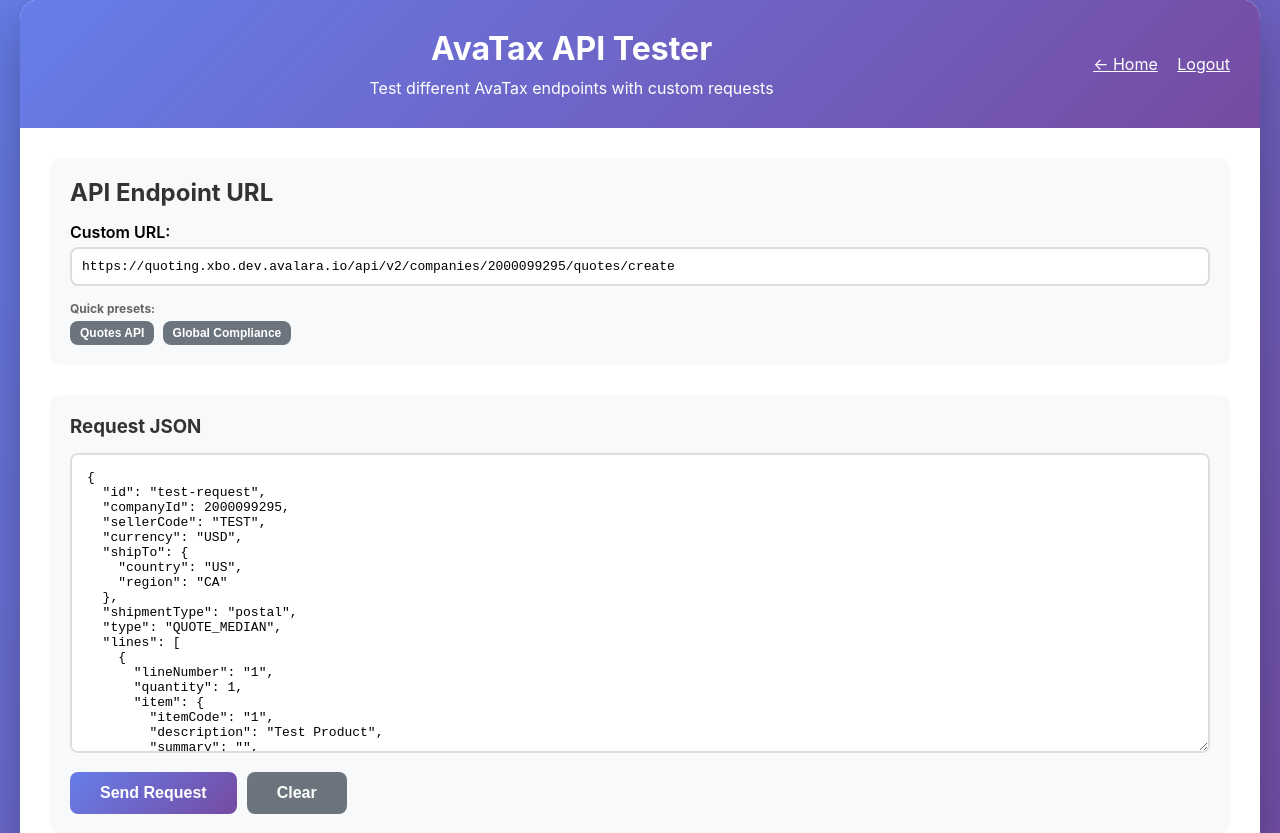
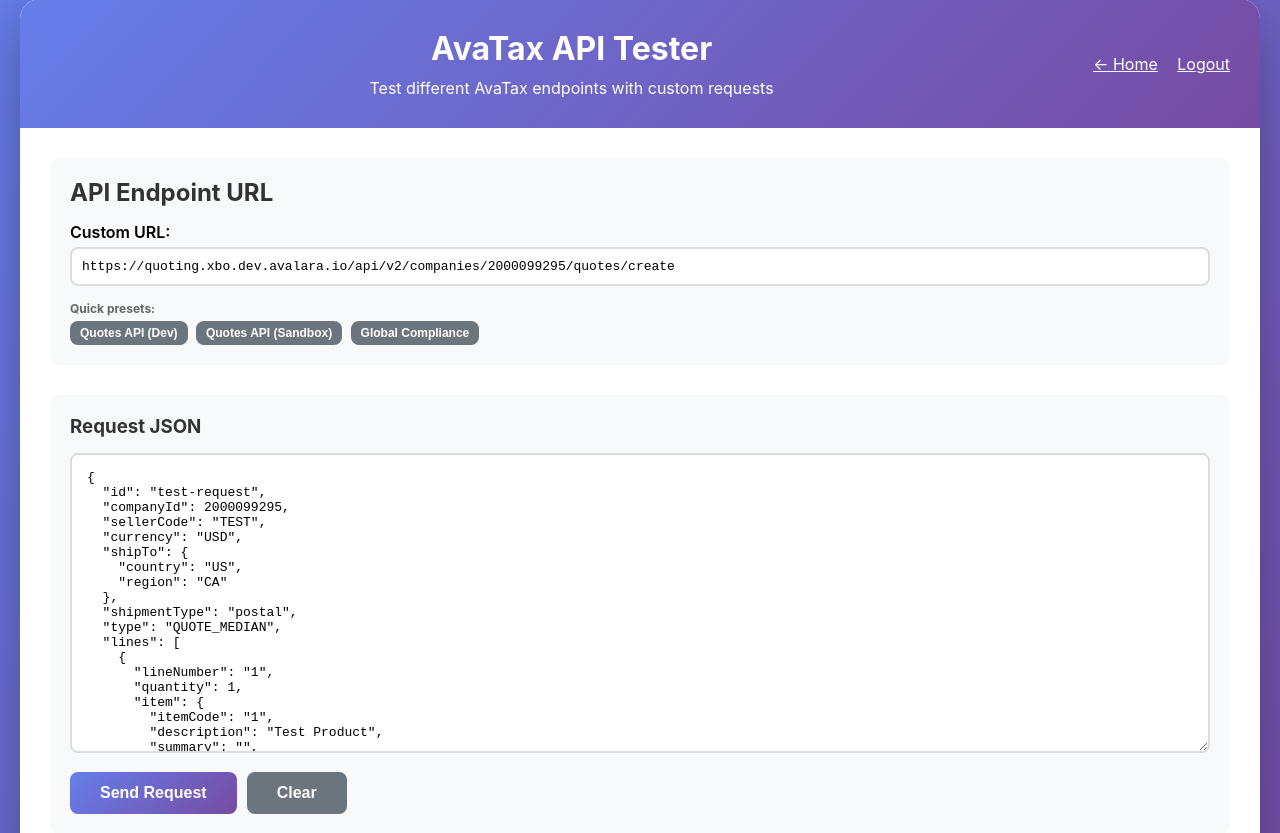
Before and after one commit to kabanec/TariffOptimizer2, a Flask app: page /api-tester in a window 1280 px wide. Shown: the part 21-854 px from the top of the page. Run offline with Flask 3, Linux system fonts and the light colour scheme.

Commit message:
Add sandbox endpoint support with QUOTING_SBX token to API tester
- Added QUOTING_SBX environment variable to app.py
- Added 'Quotes API (Sandbox)' quick preset button for sbx.xbo.avalara.com endpoint
- Updated /api/test-avatax to auto-detect sandbox URLs and use QUOTING_SBX token
- Dev endpoints (quoting.xbo.dev.avalara.io) continue to use username/password auth
- Added logging to indicate which authentication method is being used

```diff
--- a/app.py
+++ b/app.py
@@ -31,6 +31,7 @@ CORS(app)
 AVALARA_USERNAME = os.getenv('AVALARA_USERNAME')
 AVALARA_PASSWORD = os.getenv('AVALARA_PASSWORD')
 AVALARA_COMPANY_ID = os.getenv('AVALARA_COMPANY_ID', '2000099295')
+QUOTING_SBX = os.getenv('QUOTING_SBX')  # Sandbox quoting API token
 OPENAI_API_KEY = os.getenv('OPENAI_API_KEY')
 AUTH_USER = os.getenv('AUTH_USER', 'Admin')
 AUTH_PASS = os.getenv('AUTH_PASS', 'Secret_6681940')
@@ -39,6 +40,7 @@ AUTH_PASS = os.getenv('AUTH_PASS', 'Secret_6681940')
 logger.info(f"AVALARA_USERNAME loaded: {bool(AVALARA_USERNAME)}")
 logger.info(f"AVALARA_PASSWORD loaded: {bool(AVALARA_PASSWORD)}")
 logger.info(f"AVALARA_COMPANY_ID: {AVALARA_COMPANY_ID}")
+logger.info(f"QUOTING_SBX loaded: {bool(QUOTING_SBX)}")
 
 # Initialize OpenAI client lazily
 _openai_client = None
@@ -1928,16 +1930,32 @@ def test_avatax():
             if not endpoint_url:
                 return jsonify({'error': 'Invalid endpoint type'}), 400
 
-        if not AVALARA_USERNAME or not AVALARA_PASSWORD:
-            return jsonify({'error': 'Avalara credentials not configured'}), 500
-
-        # Use Basic Authentication
-        credentials = base64.b64encode(f"{AVALARA_USERNAME}:{AVALARA_PASSWORD}".encode()).decode()
-        headers = {
-            "Authorization": f"Basic {credentials}",
-            "Content-Type": "application/json",
-            "Accept": "application/json"
-        }
+        # Detect if this is a sandbox endpoint and use appropriate authentication
+        is_sandbox = 'sbx.xbo.avalara.com' in endpoint_url
+
+        if is_sandbox:
+            # Use QUOTING_SBX token for sandbox endpoints
+            if not QUOTING_SBX:
+                return jsonify({'error': 'QUOTING_SBX token not configured for sandbox endpoint'}), 500
+
+            headers = {
+                "Authorization": f"Basic {QUOTING_SBX}",
+                "Content-Type": "application/json",
+                "Accept": "application/json"
+            }
+            logger.info(f"Using QUOTING_SBX token for sandbox endpoint")
+        else:
+            # Use username/password for dev endpoints
+            if not AVALARA_USERNAME or not AVALARA_PASSWORD:
+                return jsonify({'error': 'Avalara credentials not configured'}), 500
+
+            credentials = base64.b64encode(f"{AVALARA_USERNAME}:{AVALARA_PASSWORD}".encode()).decode()
+            headers = {
+                "Authorization": f"Basic {credentials}",
+                "Content-Type": "application/json",
+                "Accept": "application/json"
+            }
+            logger.info(f"Using username/password credentials for dev endpoint")
 
         logger.info(f"Testing AvaTax API")
         logger.info(f"URL: {endpoint_url}")
--- a/templates/api_tester.html
+++ b/templates/api_tester.html
@@ -240,7 +240,8 @@
                 </div>
                 <div style="font-size: 12px; color: #666;">
                     <strong>Quick presets:</strong><br>
-                    <button onclick="setUrl('https://quoting.xbo.dev.avalara.io/api/v2/companies/2000099295/quotes/create')" class="secondary" style="padding: 5px 10px; margin: 5px 5px 0 0; font-size: 12px;">Quotes API</button>
+                    <button onclick="setUrl('https://quoting.xbo.dev.avalara.io/api/v2/companies/2000099295/quotes/create')" class="secondary" style="padding: 5px 10px; margin: 5px 5px 0 0; font-size: 12px;">Quotes API (Dev)</button>
+                    <button onclick="setUrl('https://sbx.xbo.avalara.com/api/v2/companies/2000099295/quotes/create')" class="secondary" style="padding: 5px 10px; margin: 5px 5px 0 0; font-size: 12px;">Quotes API (Sandbox)</button>
                     <button onclick="setUrl('https://quoting.xbo.dev.avalara.io/api/v2/companies/2000099295/globalcompliance')" class="secondary" style="padding: 5px 10px; margin: 5px 5px 0 0; font-size: 12px;">Global Compliance</button>
                 </div>
             </div>
```
